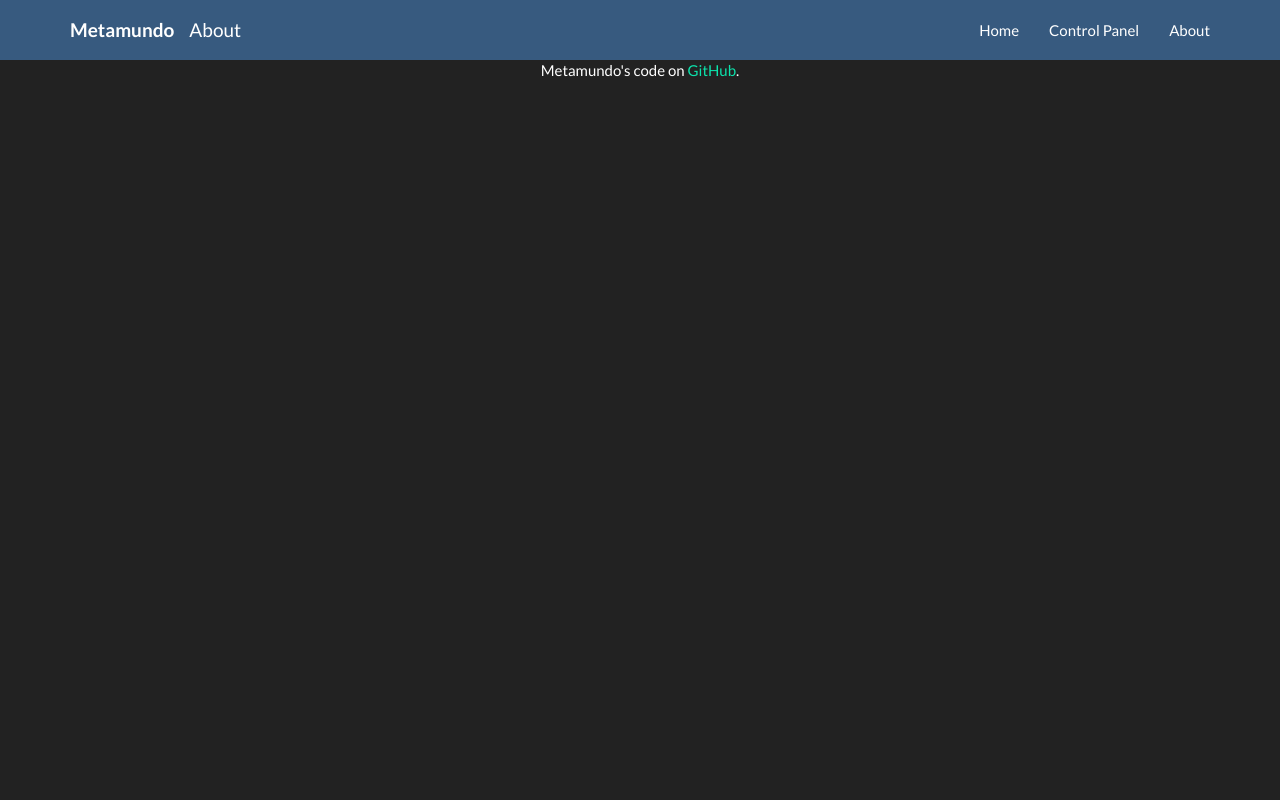
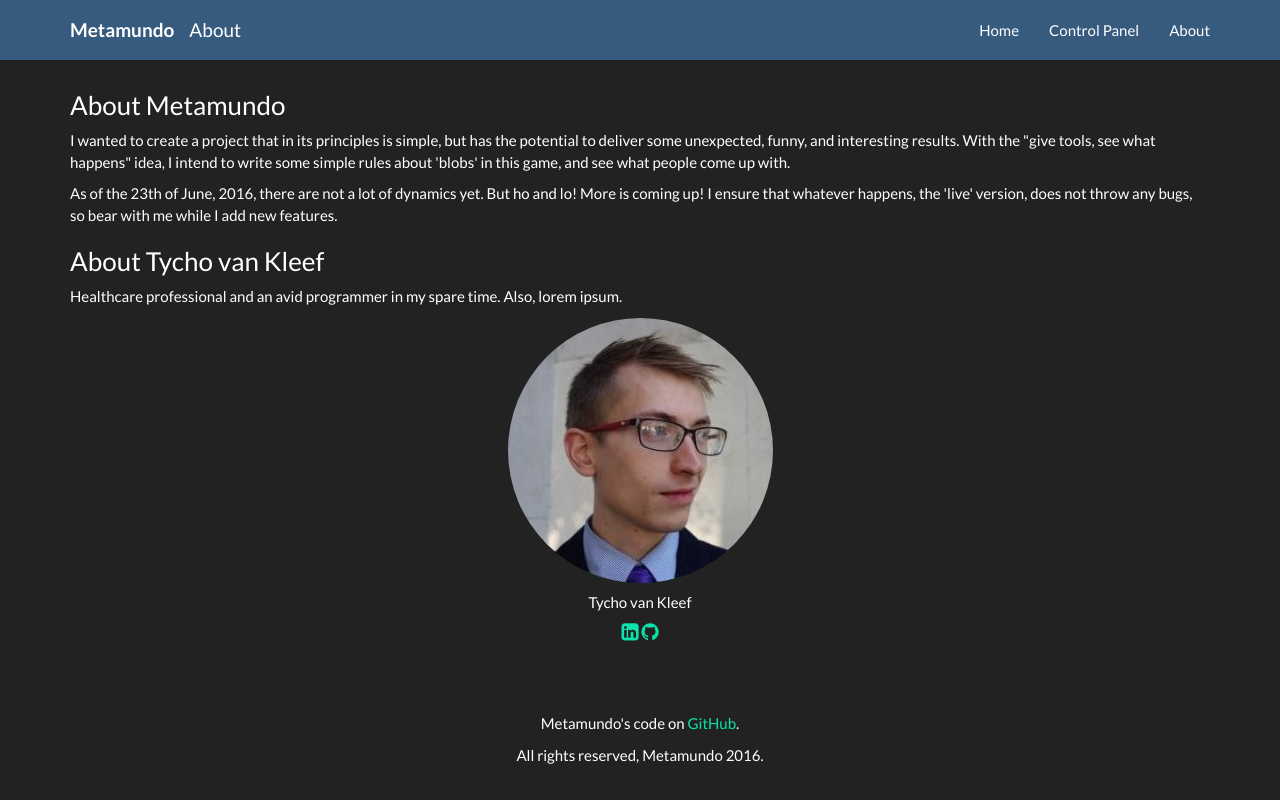
Before and after one commit to tychovk/metamundo, a Django app: template app/templates/about.html in a window 1280 px wide. Run offline with Django 3.2, Linux system fonts and the light colour scheme; the template is opened without the code that fills it, so the values that code supplies are empty; some libraries are stand-ins or nearby versions.

Commit message:
added about page, not finished yet.

```diff
--- a/app/templates/about.html
+++ b/app/templates/about.html
@@ -3,3 +3,37 @@
 {% block title-extension %}- About Metamundo {% endblock %}
 
 {% block current-page %}About{% endblock %}
+
+{% block body %}
+    <div class='row marginless about-team' id="banner">
+        <div class='col-md-12'>
+            <h3>About Metamundo</h3>
+            <p>
+                I wanted to create a project that in its principles is simple, but has the potential to deliver some unexpected, funny, and interesting results. With the "give tools, see what happens" idea, I intend to write some simple rules about 'blobs' in this game, and see what people come up with.
+            </p>
+            <p>
+                As of the 23th of June, 2016, there are not a lot of dynamics yet. But ho and lo! More is coming up! I ensure that whatever happens, the 'live' version, does not throw any bugs, so bear with me while I add new features.
+            </p>
+            <h3>About Tycho van Kleef</h3>
+            <p>
+                Healthcare professional and an avid programmer in my spare time. Also, lorem ipsum.
+            </p>
+
+        </div>
+    </div>
+    <div class='row marginless about-team'>
+        <div class='cover-container'>
+        <!-- Tycho -->
+        <div class='text-center'>
+            <img class='img-circle img-responsive center-block' src='/static/imgs/tycho_crop.jpg'></img>
+            <h5> Tycho van Kleef </h5>
+            <p>
+            <a href="https://linkedin.com/in/tychovankleef"><span class="fa fa-linkedin-square fa-lg"></span></a>
+            <a href="https://github.com/tychovk"><span class="fa fa-github fa-lg"></span></a>
+            </p>
+        </div>
+        </div>
+</div>
+
+
+{% endblock %}
--- a/app/templates/base.html
+++ b/app/templates/base.html
@@ -5,6 +5,7 @@
     <meta name="viewport" content="width=devicewidth, initial-scale=1">
     <title>Metamundo {% block title-extension %}{% endblock %}</title>
     <link href="/static/bootstrap/bootstrap.min.css" rel="stylesheet">
+     <link rel="stylesheet" href="https://maxcdn.bootstrapcdn.com/font-awesome/4.5.0/css/font-awesome.min.css">
     <link href="/static/base.css" rel="stylesheet">
     {% block head %}
     {% endblock %}
@@ -73,6 +74,7 @@
 {% block footer %}
   <div id="footer">
       <p>Metamundo's code on <a href="https://github.com/tychovk/metamundo">GitHub</a>.</p>
+      <p>All rights reserved, Metamundo 2016.</p>
   </div>
 {% endblock %}
 </div>
--- a/app/templates/home.html
+++ b/app/templates/home.html
@@ -16,7 +16,7 @@
 
         Blobs are jelly-like consistencies that appear here and there. They are not necessarily everywhere, but definitely present. They grow in a seemingly random pattern. What is the meaning of this?
 
-        <h2>The App</h2>
+        <h2>Upcoming implementations</h2>
 
         This will be - as it is a work in progress - a 2D simulation where so called 'blobs' grow on a grid, relatively far apart from each other. Blobs age, and thereby increase their chance of expanding.
 
@@ -39,7 +39,9 @@
             </li>
         </ul>
 
-        <a href="/world/new"><input type="button" class="jumbo" id="start_world" value="Generate New World"></a>
+        <a href="/world/new" class="btn btn-default" id="start_world">Generate New World</a>
+
+        <span class="alert alert-dismissible alert-warning">This is still a work under construction.</span>
 
 
     </div>
--- a/app/views.py
+++ b/app/views.py
@@ -98,3 +98,7 @@ def new_grid(request):
 def view_grid(request, world_id):
     world = World.objects.get(id=world_id)
     return render(request, 'grid.html', {'world': world})
+
+
+def about(request):
+    return render(request, 'about.html')
--- a/metamundo/urls.py
+++ b/metamundo/urls.py
@@ -26,6 +26,7 @@ urlpatterns = [
     url(r'^world/(\d+)/add_blob$', views.add_blob, name='add_blob'),
     url(r'^grid/(\d+)/$', views.view_grid, name='view_grid'),
     url(r'^grid/new$', views.new_grid, name='new_grid'),
+    url(r'^about/$', views.about, name='about'),
     #url(r'^admin/', admin.site.urls),
 
 ]
```
Also changed, not shown: app/static/imgs/tycho_crop.jpg (added).
